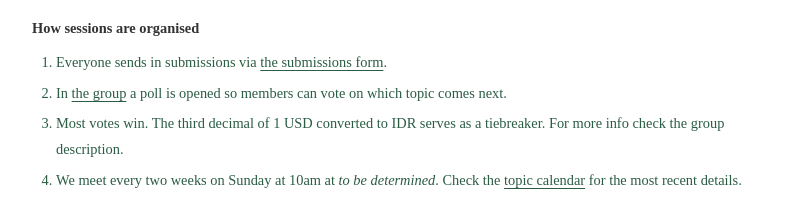
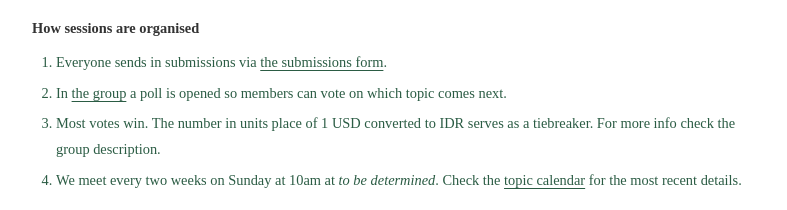
Before and after one commit to deeptalkscanggu/deeptalkscanggu.github.io, a plain HTML site: page format.html in a window 1280 px wide. Shown: the part 1582-1792 px from the top of the page, without its empty margins (80-867 px from the left). Drawn offline with Linux system fonts and the light colour scheme.

Commit message:
Add files via upload

```diff
--- a/format.html
+++ b/format.html
@@ -444,7 +444,7 @@
       <ol class="format-list" style="list-style: decimal;">
         <li>Everyone sends in submissions via <a href="nalar-submissions.html" style="color: var(--green-dark); text-underline-offset: 3px;">the submissions form</a>.</li>
         <li>In <a data-wa-group="nalar" target="_blank" rel="noopener" style="color: var(--green-dark); text-underline-offset: 3px;">the group</a> a poll is opened so members can vote on which topic comes next.</li>
-        <li>Most votes win. The third decimal of 1 USD converted to IDR serves as a tiebreaker. For more info check the group description.</li>
+        <li>Most votes win. The number in units place of 1 USD converted to IDR serves as a tiebreaker. For more info check the group description.</li>
         <li>We meet every two weeks on Sunday at 10am at <i>to be determined</i>. Check the <a href="calendar.html" style="color: var(--green-dark); text-underline-offset: 3px;">topic calendar</a> for the most recent details.</li>
       </ol>
 
```
